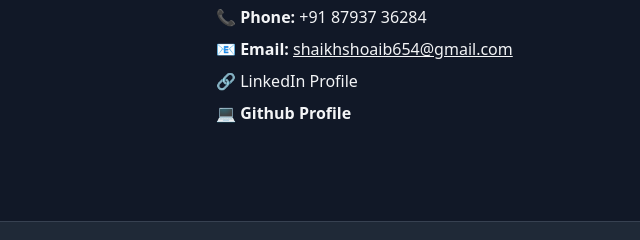
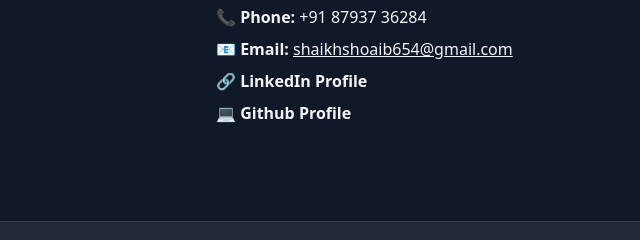
Before and after one commit to shoaibs333/portfolio, a plain HTML site: page index.html in a window 1280 px wide. Shown: the part 2424-2664 px from the top of the page, 0-640 px from the left. Drawn offline with nearby package versions, Linux system fonts and the light colour scheme.

Commit message:
Update index.html

```diff
--- a/index.html
+++ b/index.html
@@ -185,7 +185,7 @@ delivery using tools like Jira, Bitbucket, VS Code.
       <p><strong>📍 Location:</strong> Pune, Maharashtra, India</p>
       <p><strong>📞 Phone:</strong> +91 87937 36284</p>
       <p><strong>📧 Email:</strong> <a href="mailto:shaikhshoaib654@gmail.com" class="underline">shaikhshoaib654@gmail.com</a></p>
-      <p><strong>🔗 </strong> <a href="https://www.linkedin.com/in/shoaib-shaikh-636b76123"> LinkedIn Profile</a></p>
+      <p><strong>🔗  <a href="https://www.linkedin.com/in/shoaib-shaikh-636b76123"> LinkedIn Profile</a></strong></p>
       <p><strong>💻 <a href="https://shoaibs333.github.io/portfolio"> Github Profile</a></strong></p>
     </div>
   </section>
```
